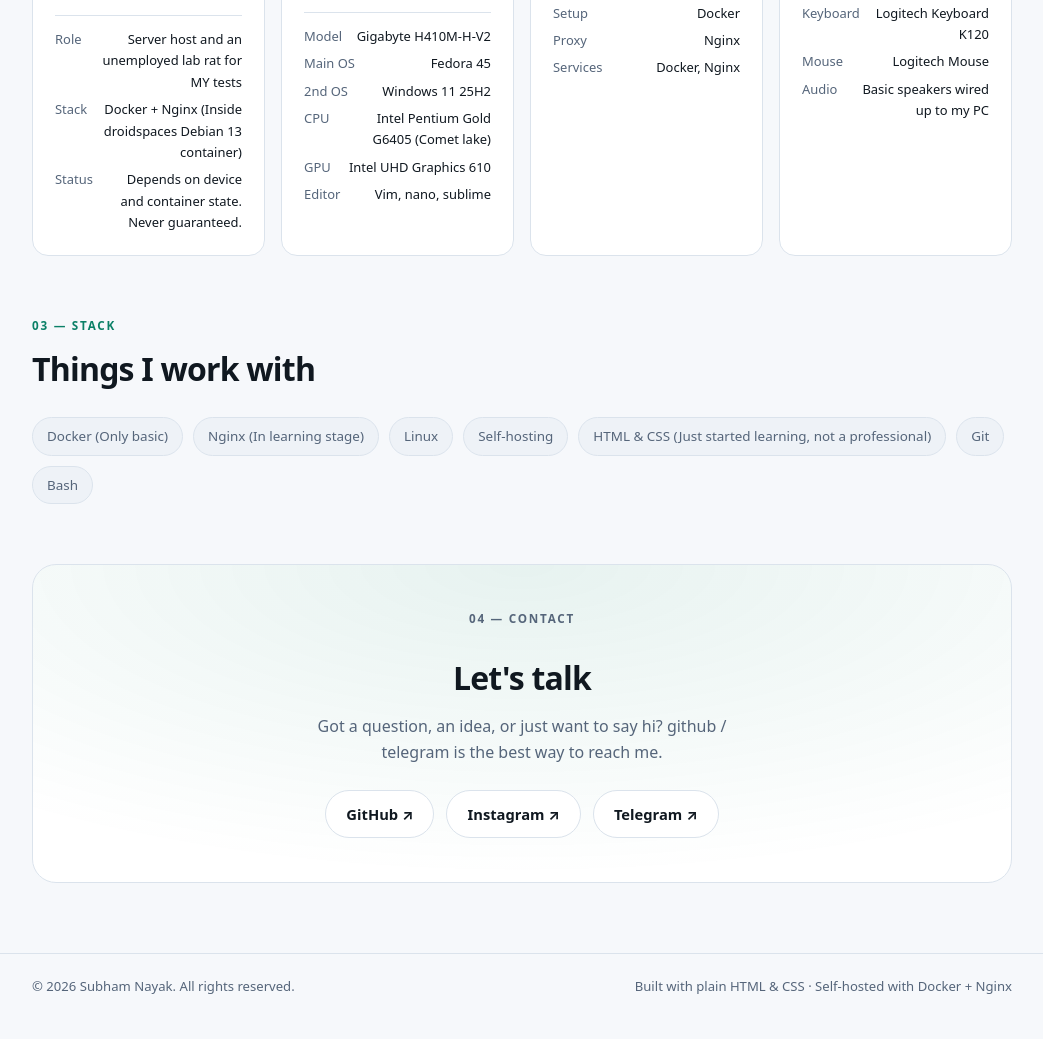
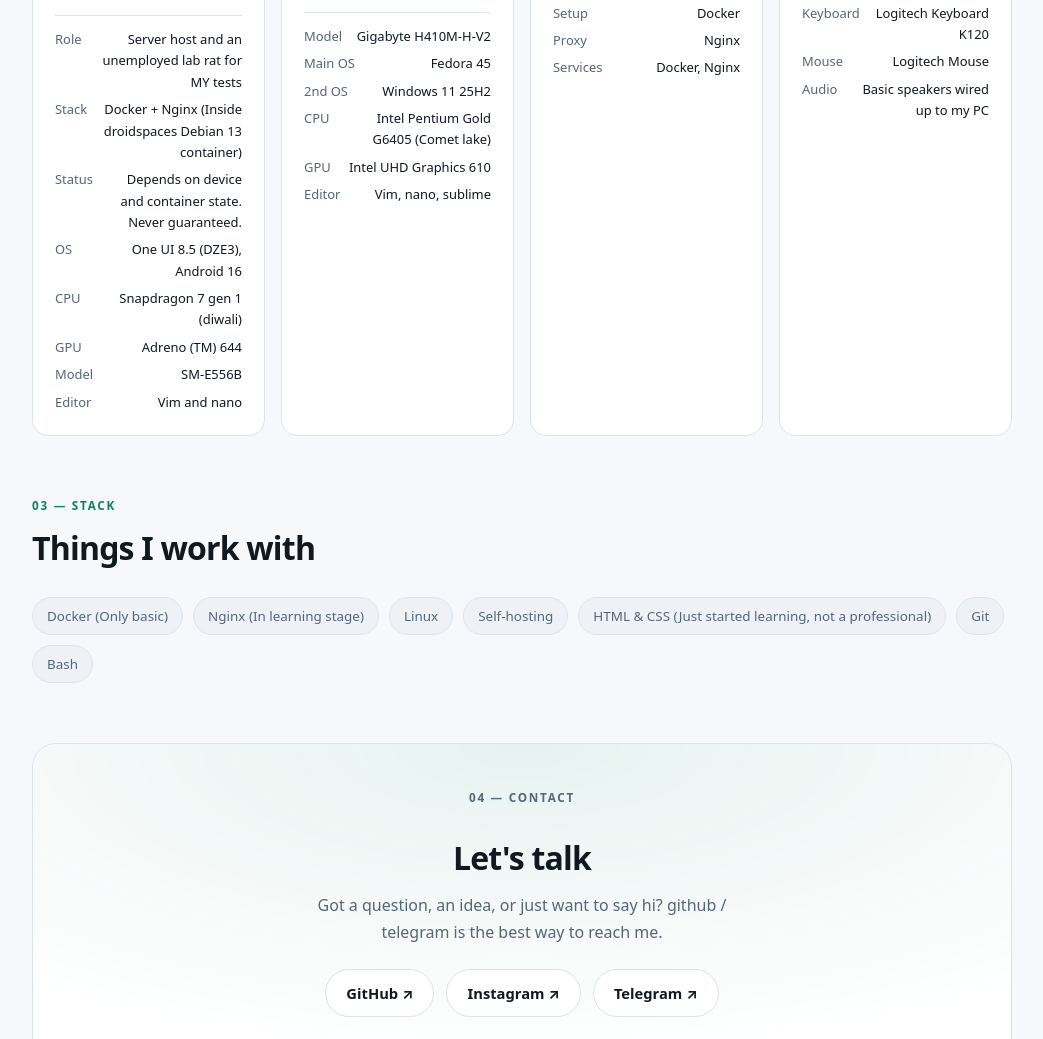
Before and after one commit to subhu2008/subhu2008.github.io, a plain HTML site: page index.html in a window 1280 px wide. Shown: the part 1588-2627 px from the top of the page, without its empty margins (118-1161 px from the left). Drawn offline with Linux system fonts and the light colour scheme.

Commit message:
Update site (2026-11-07 12:41)

```diff
--- a/index.html
+++ b/index.html
@@ -747,6 +747,11 @@
             <li>Role <span>Server host and an unemployed lab rat for MY tests</span></li>
             <li>Stack <span>Docker + Nginx (Inside droidspaces Debian 13 container)</span></li>
             <li>Status <span>Depends on device and container state. Never guaranteed.</span></li>
+            <li>OS <span>One UI 8.5 (DZE3), Android 16</span></li>
+            <li>CPU <span>Snapdragon 7 gen 1 (diwali)</span></li>
+            <li>GPU <span>Adreno (TM) 644</span></li>
+            <li>Model <span>SM-E556B</span></li>
+            <li>Editor <span>Vim and nano</span></li>
           </ul>
         </article>
 
```
